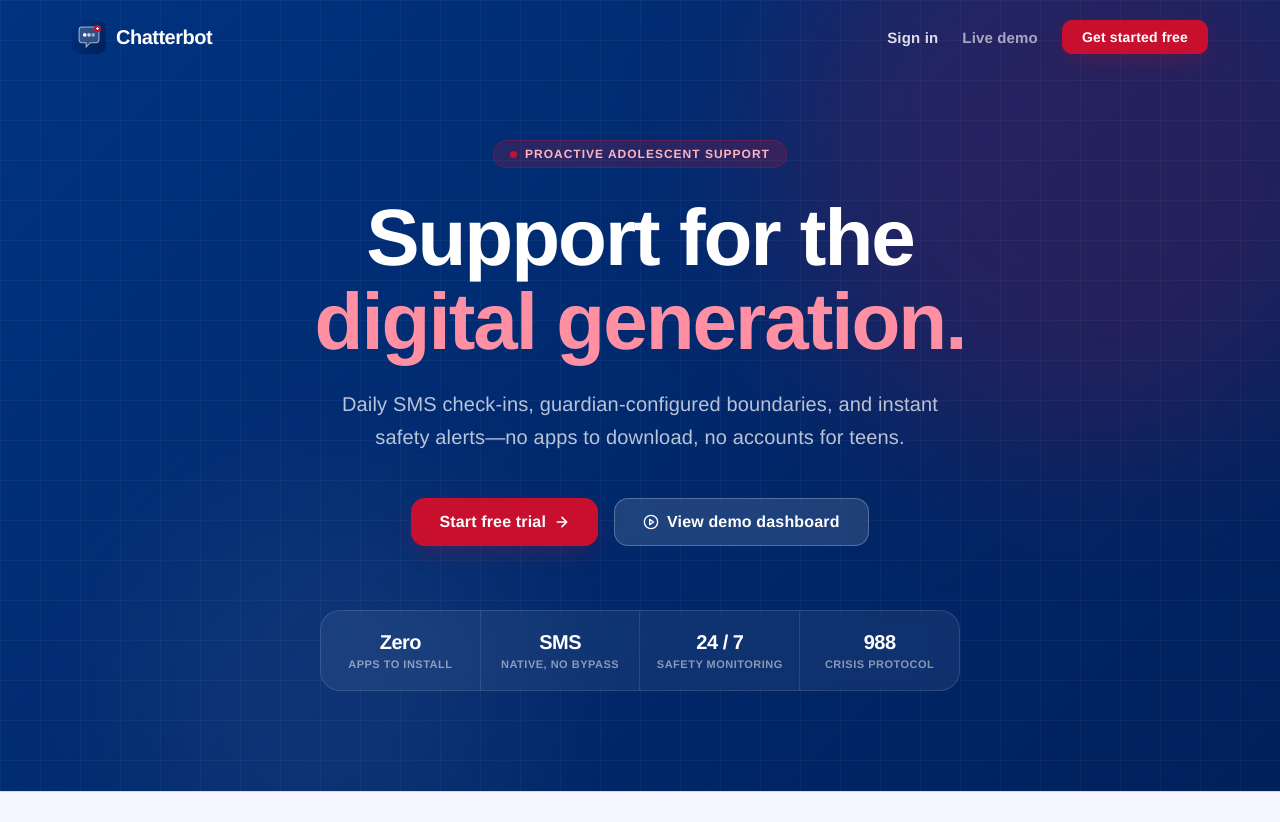
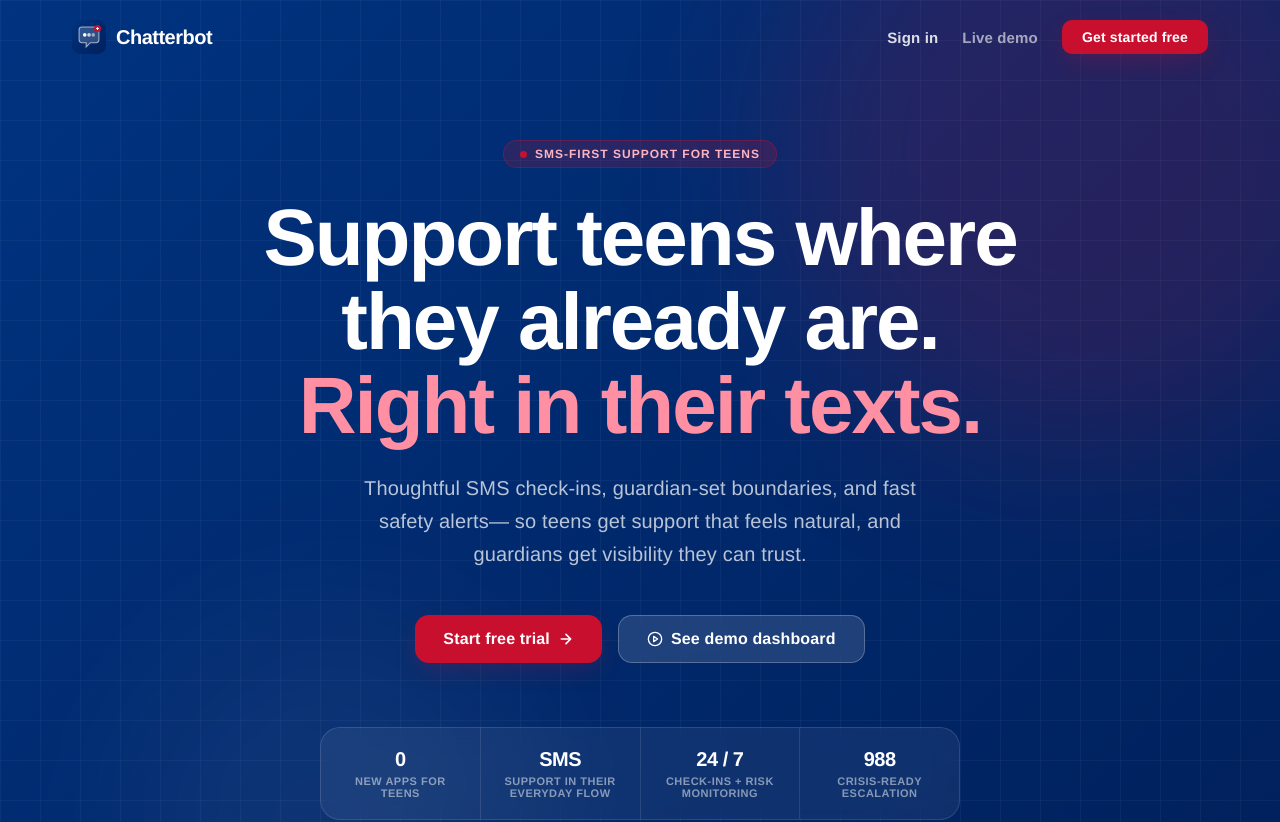
Before and after one commit to aachatte/chatterbot, a React (Vite) app in the folder chatterbot-frontend/: page / in a window 1280 px wide. Shown: the top 822 px of the page. Built offline with nearby package versions, Linux system fonts and the light colour scheme; no server answers.

Commit message:
feat: refresh landing page hero and teen copy
Co-authored-by: abh1rup <144856542+abh1rup@users.noreply.github.com>

```diff
--- a/chatterbot-frontend/src/pages/Landing.jsx
+++ b/chatterbot-frontend/src/pages/Landing.jsx
@@ -118,17 +118,18 @@ export default function Landing() {
         <div className="landing-hero__content">
           <div className="landing-hero__badge">
             <span className="pulse-dot pulse-dot--red" />
-            Proactive adolescent support
+            SMS-first support for teens
           </div>
 
           <h1 className="landing-hero__heading">
-            Support for the<br />
-            <span className="landing-hero__heading-accent">digital generation.</span>
+            Support teens where they already are.<br />
+            <span className="landing-hero__heading-accent">Right in their texts.</span>
           </h1>
 
           <p className="landing-hero__sub">
-            Daily SMS check-ins, guardian-configured boundaries, and instant safety
-            alerts—no apps to download, no accounts for teens.
+            Thoughtful SMS check-ins, guardian-set boundaries, and fast safety alerts—
+            so teens get support that feels natural, and guardians get visibility they
+            can trust.
           </p>
 
           <div className="landing-hero__actions">
@@ -138,16 +139,16 @@ export default function Landing() {
             </Link>
             <Link to="/demo" className="btn btn--ghost btn--lg">
               <svg width="16" height="16" viewBox="0 0 24 24" fill="none" stroke="currentColor" strokeWidth="2" strokeLinecap="round" strokeLinejoin="round"><circle cx="12" cy="12" r="10"/><polygon points="10 8 16 12 10 16 10 8"/></svg>
-              View demo dashboard
+              See demo dashboard
             </Link>
           </div>
 
           <div className="landing-hero__stats">
             {[
-              { value: 'Zero', label: 'apps to install' },
-              { value: 'SMS', label: 'native, no bypass' },
-              { value: '24 / 7', label: 'safety monitoring' },
-              { value: '988', label: 'crisis protocol' },
+              { value: '0', label: 'new apps for teens' },
+              { value: 'SMS', label: 'support in their everyday flow' },
+              { value: '24 / 7', label: 'check-ins + risk monitoring' },
+              { value: '988', label: 'crisis-ready escalation' },
             ].map(s => (
               <div className="landing-hero__stat" key={s.label}>
                 <span className="landing-hero__stat-value">{s.value}</span>
@@ -353,20 +354,21 @@ export default function Landing() {
       <section className="landing-teens">
         <div className="landing-teens__inner">
           <div className="landing-teens__content">
-            <p className="landing-section-eyebrow landing-teens__eyebrow">Built for teens</p>
+            <p className="landing-section-eyebrow landing-teens__eyebrow">Teen-first by design</p>
             <h2 className="landing-section-heading landing-teens__heading">
-              Support that actually sounds human.
+              Actually helpful. Never awkward.
             </h2>
             <p className="landing-section-body landing-teens__copy">
-              Big AI tools can feel overwhelming. Chatterbot keeps it short, kind, and age-appropriate
-              so teens get help they can use right away.
+              When life feels messy, teens do not need a lecture or a wall of AI jargon.
+              Chatterbot keeps it calm, clear, and age-appropriate so support feels easy
+              to text back to.
             </p>
             <ul className="landing-teens__list">
               {[
-                { icon: '🧠', title: 'Age-calibrated answers', body: 'Advice fits the teen\'s age and situation.' },
-                { icon: '💬', title: 'Low effort, high support', body: 'Just text how you feel—no long prompt needed.' },
-                { icon: '🔒', title: 'Private by design', body: 'Teens keep their space. Guardians get signals, not transcripts.' },
-                { icon: '🚨', title: 'Fast safety escalation', body: 'When things get serious, the app alerts guardians quickly.' },
+                { icon: '🧠', title: 'Advice that fits', body: 'Support matches the teen\'s age, situation, and what they actually said.' },
+                { icon: '💬', title: 'Easy to answer', body: 'A quick honest text is enough to get grounded, useful support back.' },
+                { icon: '🔒', title: 'Private space, clear guardrails', body: 'Teens are not watched line by line. Guardians get signals and safety alerts, not full transcripts.' },
+                { icon: '🚨', title: 'Fast help when it matters', body: 'If risk rises, Chatterbot escalates quickly with crisis guidance and guardian alerts.' },
               ].map(item => (
                 <li key={item.title} className="landing-teens__item">
                   <span className="landing-teens__item-icon">{item.icon}</span>
@@ -402,13 +404,13 @@ export default function Landing() {
             <div className="landing-teens__vs">
               <div className="landing-teens__vs-card landing-teens__vs-card--bad">
                 <div className="landing-teens__vs-label">Generic AI</div>
-                <p className="landing-teens__vs-text">"Social anxiety disorder (SAD) is characterized by intense fear of social situations and may require CBT, SSRIs, or exposure therapy as outlined in DSM-5 criteria..."</p>
-                <div className="landing-teens__vs-tag landing-teens__vs-tag--bad">Not built for teens</div>
+                <p className="landing-teens__vs-text">"Social anxiety can involve physiological arousal, avoidance behaviors, and evidence-based treatment pathways..."</p>
+                <div className="landing-teens__vs-tag landing-teens__vs-tag--bad">Feels like homework</div>
               </div>
               <div className="landing-teens__vs-card landing-teens__vs-card--good">
                 <div className="landing-teens__vs-label">Chatterbot</div>
-                <p className="landing-teens__vs-text">"That feeling is super normal. Here's what helps most teens..."</p>
-                <div className="landing-teens__vs-tag landing-teens__vs-tag--good">Age-appropriate ✓</div>
+                <p className="landing-teens__vs-text">"You are not weird for feeling that. Want a quick reset you can try before class?"</p>
+                <div className="landing-teens__vs-tag landing-teens__vs-tag--good">Built for teens ✓</div>
               </div>
             </div>
           </div>
```
